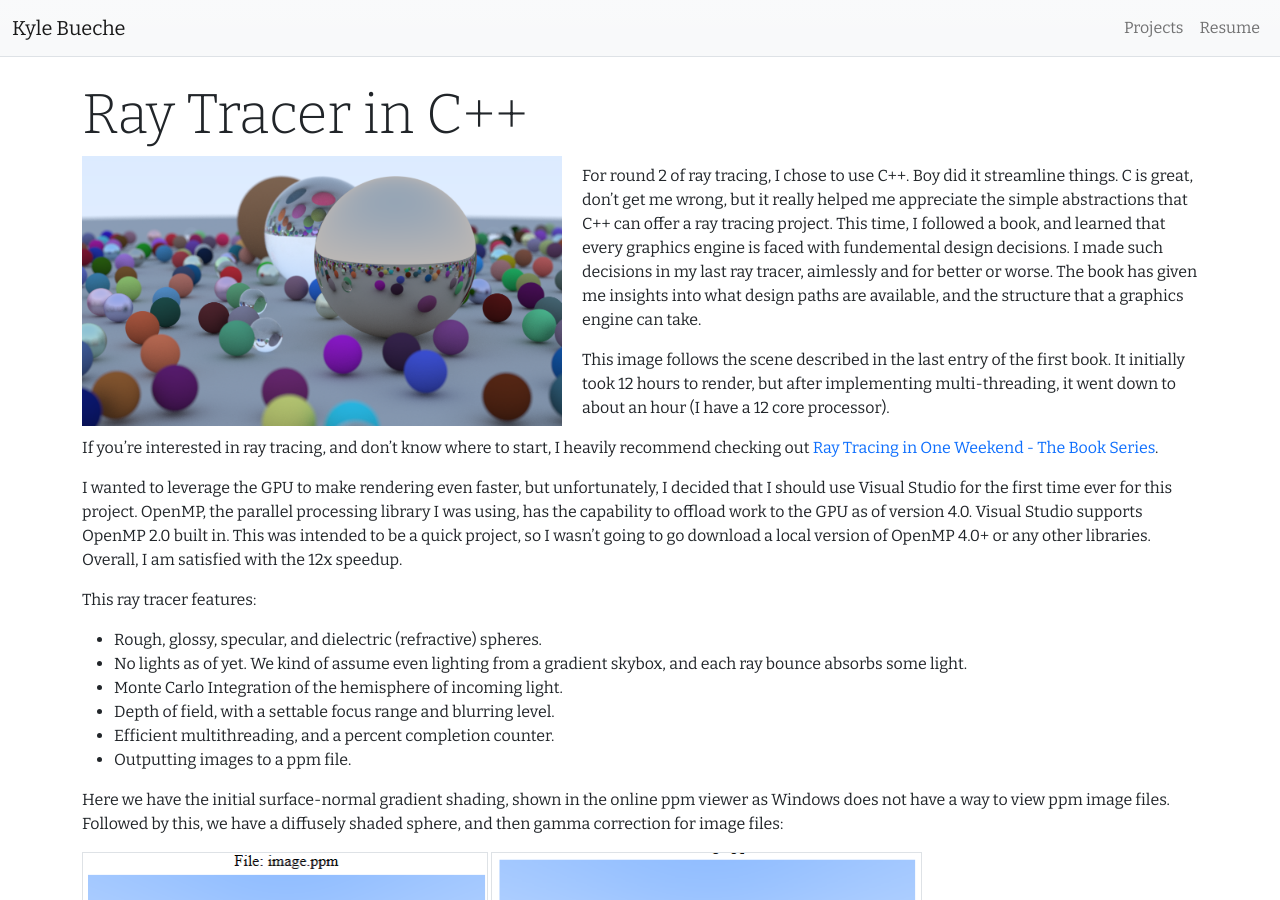
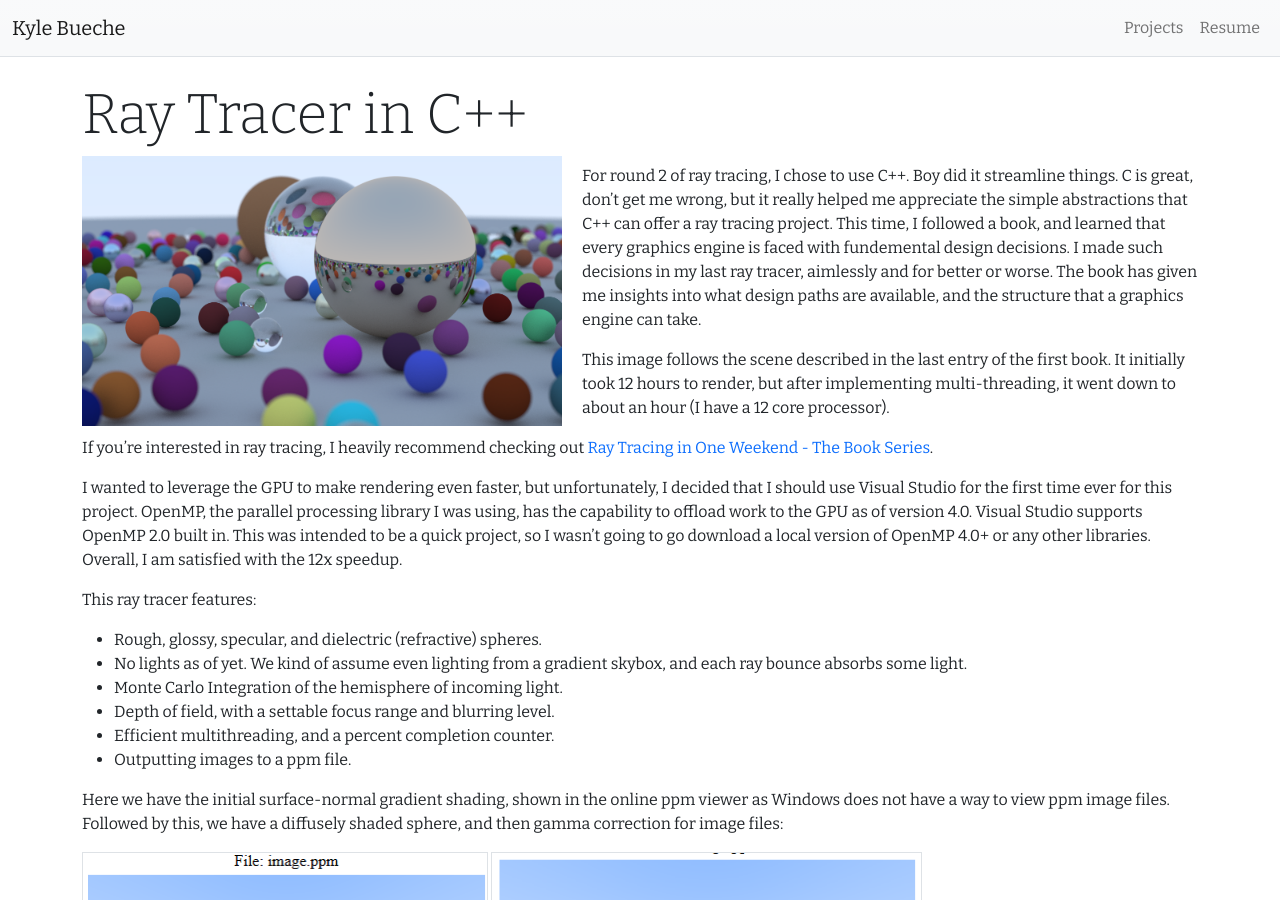
Before and after one commit to kylebueche/kylebueche.github.io, a Jekyll site: the page built from projects/ray-tracer-cpp.md, in a window 1280 px wide and 900 px high. Built offline with Jekyll 4.4.1, drawn with Linux system fonts in a browser that asks for light colours.

Commit message:
Update ray-tracer-cpp.md

```diff
--- a/projects/ray-tracer-cpp.md
+++ b/projects/ray-tracer-cpp.md
@@ -21,7 +21,7 @@ For round 2 of ray tracing, I chose to use C++. Boy did it streamline things. C
 
 This image follows the scene described in the last entry of the first book. It initially took 12 hours to render, but after implementing multi-threading, it went down to about an hour (I have a 12 core processor).
 
-If you're interested in ray tracing, and don't know where to start, I heavily recommend checking out [Ray Tracing in One Weekend - The Book Series](https://raytracing.github.io/).
+If you're interested in ray tracing, I heavily recommend checking out [Ray Tracing in One Weekend - The Book Series](https://raytracing.github.io/).
 
 I wanted to leverage the GPU to make rendering even faster, but unfortunately, I decided that I should use Visual Studio for the first time ever for this project. OpenMP, the parallel processing library I was using, has the capability to offload work to the GPU as of version 4.0. Visual Studio supports OpenMP 2.0 built in. This was intended to be a quick project, so I wasn't going to go download a local version of OpenMP 4.0+ or any other libraries. Overall, I am satisfied with the 12x speedup.
 
```
